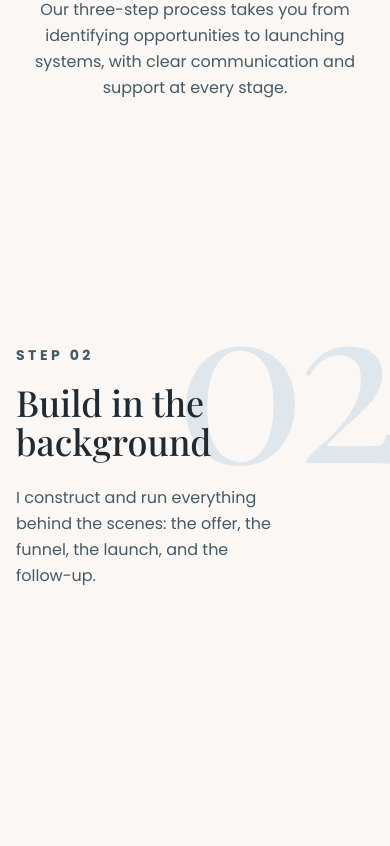
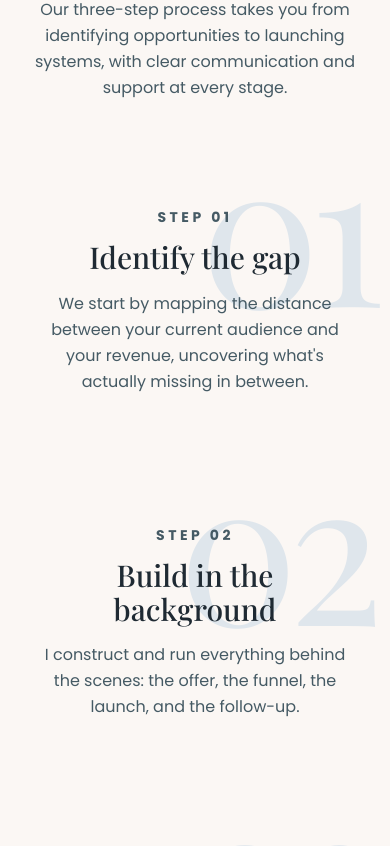
Before and after one commit to mbgmedia-ux/tailwind, a Next.js app: page / in a window 390 px wide. Shown: the part 3595-4441 px from the top of the page. Built offline with nearby package versions, Linux system fonts and the light colour scheme.

Commit message:
feat: add responsive process section with scroll-linked step tracking

```diff
--- a/src/components/Process.tsx
+++ b/src/components/Process.tsx
@@ -31,7 +31,7 @@ export default function Process() {
   const containerRef = useRef<HTMLDivElement>(null);
   const [activeStep, setActiveStep] = useState(0);
 
-  // Exact scroll progress tracking matched to sticky top-20 (80px) pinning position
+  // Exact scroll progress tracking matched to sticky top-20 (80px) pinning position (Desktop only)
   const { scrollYProgress } = useScroll({
     target: containerRef,
     offset: ["start 80px", "end end"],
@@ -49,7 +49,7 @@ export default function Process() {
     });
   }, [scrollYProgress]);
 
-  // Direct y percentage offsets for the 3 rolling digits
+  // Direct y percentage offsets for the 3 rolling digits on desktop
   const rollOffsets = ["0%", "-33.333%", "-66.666%"];
   const currentItem = steps[activeStep];
 
@@ -75,16 +75,47 @@ export default function Process() {
         </p>
       </div>
 
-      {/* ROW 2 — PINNED STICKY SECTION */}
-      <div ref={containerRef} className="relative z-10 h-[300vh]">
+      {/* MOBILE-ONLY VIEW: NORMAL FLOW STACKED SCROLL THROUGH (NO ANIMATION / PINNING LOCK) */}
+      <div className="sm:hidden relative z-10 px-4 pb-20 pt-6 space-y-16 max-w-md mx-auto">
+        {steps.map((item, idx) => (
+          <div key={idx} className="relative py-8 px-4 flex flex-col items-center text-center">
+
+            {/* GIANT STEP NUMBER KEPT IN TOP RIGHT CORNER (#dfe6ec COLOR) */}
+            <div className="absolute -top-12 right-0 pointer-events-none z-0 select-none overflow-visible">
+              <span className="font-serif font-light text-[200px] leading-none text-[#dfe6ec] tracking-tighter block">
+                {item.step}
+              </span>
+            </div>
+
+            {/* CENTERED STEP CONTENT ON TOP */}
+            <div className="relative z-10 text-center flex flex-col items-center w-full">
+              <div className="mb-3">
+                <span className="text-sm font-sans font-bold uppercase tracking-[0.25em] text-[#455a64]">
+                  STEP {item.step}
+                </span>
+              </div>
+              <h3 className="font-serif text-3xl font-medium text-[#1f2a33] leading-[1.12] mb-4 text-center">
+                {item.title}
+              </h3>
+              <p className="font-sans text-base text-[#455a64] leading-relaxed text-center max-w-sm mx-auto">
+                {item.description}
+              </p>
+            </div>
+
+          </div>
+        ))}
+      </div>
+
+      {/* DESKTOP & TABLET VIEW: PINNED STICKY SCROLL SECTION */}
+      <div ref={containerRef} className="hidden sm:block relative z-10 h-[300vh]">
         <div className="sticky top-20 sm:top-24 flex h-[75vh] min-h-[500px] w-full items-center justify-center overflow-hidden relative">
 
-          {/* STATIC DUAL LAYERED SVG DOODLE LINES (HIDDEN ON MOBILE DISPLAYS) */}
-          <div className="hidden sm:flex absolute inset-0 pointer-events-none z-0 items-center justify-center overflow-hidden -translate-y-16 lg:-translate-y-24">
+          {/* STATIC DUAL LAYERED SVG DOODLE LINES */}
+          <div className="absolute inset-0 pointer-events-none z-0 flex items-center justify-center overflow-hidden -translate-y-16 lg:-translate-y-24">
             <svg
               viewBox="0 0 6000 680"
               preserveAspectRatio="xMidYMid meet"
-              className="w-full h-full min-w-full min-h-full scale-[3.0] sm:scale-[2.9] lg:scale-[3.5] origin-center"
+              className="w-full h-full min-w-full min-h-full scale-[2.9] lg:scale-[3.5] origin-center"
             >
               <path
                 d="M 266.813 0 C 69.979 399.076 179.274 526.363 486.263 603.62 C 793.252 680.877 193.717 233.573 155.057 603.62 C 116.397 973.667 836.552 940.009 503.173 983.738 C 169.794 1027.467 588.875 1760.187 111.673 1393.045 C -365.528 1025.903 868.694 1619.076 425.173 1846.885 C -18.348 2074.694 495.457 2268.192 212.173 2328.747 C -71.111 2389.301 806.443 1867.048 470.173 2451 C 133.903 3034.952 112.591 3053.182 288.673 3014.5 C 464.755 2975.818 789.478 3168.482 444.173 3469.102 C 98.868 3769.722 467.924 3891.534 567.173 3825.369 C 666.422 3759.204 258.499 3589.284 168.173 3942.457 C 77.848 4295.629 457.414 3896.327 567.173 4025.519 C 676.933 4154.711 467.466 4413.512 285.673 4327.746 C 103.88 4241.979 546.582 4385.053 339.423 4843.132 C 132.265 5301.212 405.515 5167.326 425.173 5072.805 C 444.831 4978.283 66.831 5142.487 198.173 5338.504 C 329.515 5534.52 864.701 5541.779 486.173 5370 C 107.645 5198.221 -173.336 5577.671 204.673 5715.5 C 582.682 5853.329 339.423 6000 339.423 6000"
@@ -105,29 +136,12 @@ export default function Process() {
             </svg>
           </div>
 
-          {/* STEP CONTENT GRID */}
+          {/* DESKTOP STEP CONTENT GRID */}
           <div className="relative z-10 max-w-7xl w-full mx-auto px-4 sm:px-6 lg:px-8 my-auto">
             <div className="grid grid-cols-1 md:grid-cols-12 gap-8 items-center">
 
-              {/* LEFT COLUMN — STEP TITLE & DESCRIPTION WITH MOBILE-ONLY TOP-RIGHT NUMBER */}
+              {/* LEFT COLUMN — STEP TITLE & DESCRIPTION */}
               <div className="md:col-span-6 lg:col-span-5 relative min-h-[280px] flex items-center">
-
-                {/* MOBILE-ONLY GIANT NUMBER ALIGNED AT TOP RIGHT CORNER (#dfe6ec COLOR) */}
-                <div className="md:hidden absolute -top-16 -right-4 sm:-right-8 pointer-events-none z-0 select-none overflow-visible">
-                  <AnimatePresence mode="wait">
-                    <motion.span
-                      key={activeStep}
-                      initial={{ opacity: 0, scale: 0.95 }}
-                      animate={{ opacity: 1, scale: 1 }}
-                      exit={{ opacity: 0, scale: 1.05 }}
-                      transition={{ duration: 0.35, ease: [0.16, 1, 0.3, 1] }}
-                      className="font-serif font-light text-[220px] sm:text-[280px] leading-none text-[#dfe6ec] tracking-tighter block"
-                    >
-                      {currentItem.step}
-                    </motion.span>
-                  </AnimatePresence>
-                </div>
-
                 <AnimatePresence mode="wait">
                   <motion.div
                     key={activeStep}
@@ -135,7 +149,7 @@ export default function Process() {
                     animate={{ opacity: 1, y: 0 }}
                     exit={{ opacity: 0, y: -35 }}
                     transition={{ duration: 0.35, ease: [0.16, 1, 0.3, 1] }}
-                    className="flex flex-col justify-center w-full relative z-10 pr-24 md:pr-0"
+                    className="flex flex-col justify-center w-full relative z-10"
                   >
                     <div className="mb-4">
                       <span className="text-sm sm:text-base font-sans font-bold uppercase tracking-[0.25em] text-[#455a64]">
```
